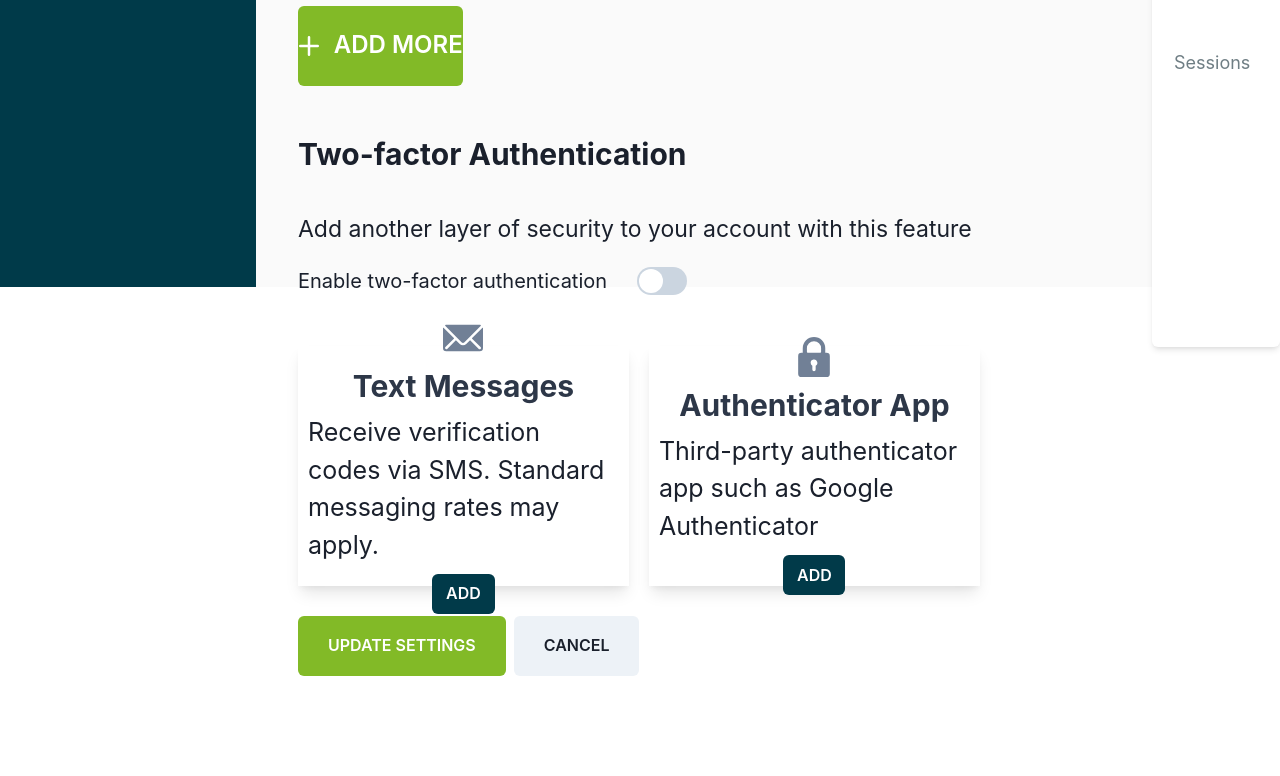
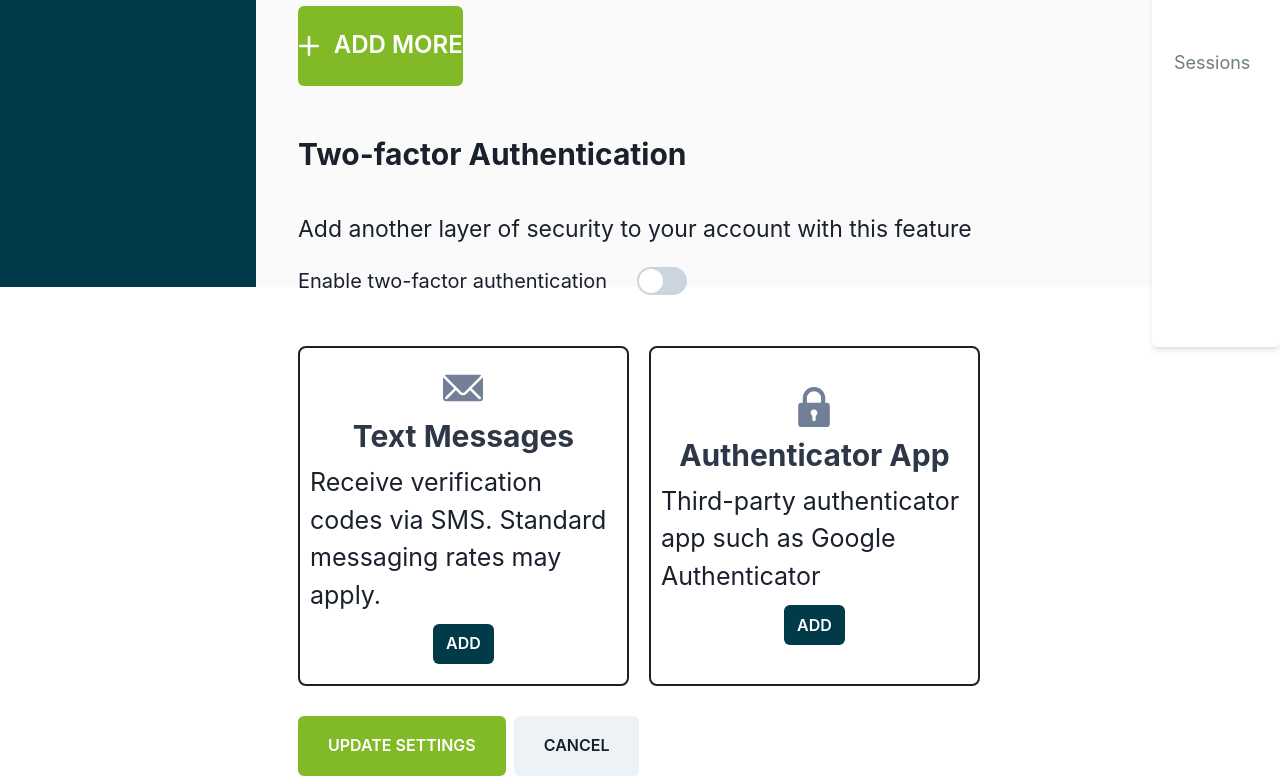
Before and after one commit to SIMONKAMAU21/KCB-portal, a React (Vite) app: page /settings/security in a window 1280 px wide. Shown: the part 513-1289 px from the top of the page. Before the commit the page ends 1189 px from the top, so only its background shows below. Built offline with nearby package versions, Linux system fonts and the light colour scheme.

Commit message:
mode(security card)

```diff
--- a/src/components/Securitycard.jsx
+++ b/src/components/Securitycard.jsx
@@ -9,18 +9,22 @@ import {
 const Securitycard = ({ icon, heading, text, width }) => {
   return (
     <Box
-      h={"240px"}
+      h={{base:"240px",md:"340px"}}
       gap={"10px"}
       p={{ base: "5px", md: "10px" }}
       alignItems={"center"}
       display={"flex"}
       flexDirection={"column"}
       justifyContent={"center"}
-      boxShadow={"lg"}
       bg={"white"}
+      border={"2px solid"}
+      borderRadius={"lg"}
       w={width}
       _hover={{
-        width:"60%"
+        height:"350px",
+        boxShadow:"2xl",
+        border:"none"
+
       }}
     >
       <Box>{icon}</Box>
--- a/src/pages/Settings/SettingPages/Security.jsx
+++ b/src/pages/Settings/SettingPages/Security.jsx
@@ -14,8 +14,6 @@ import {
 } from "@chakra-ui/react";
 import { AddIcon, EmailIcon, LockIcon } from "@chakra-ui/icons";
 import Securitycard from "../../../components/Securitycard";
-import { GiSecurityGate } from "react-icons/gi";
-import { color } from "framer-motion";
 
 const Security = () => {
   const inputHeight = "60px";
```
